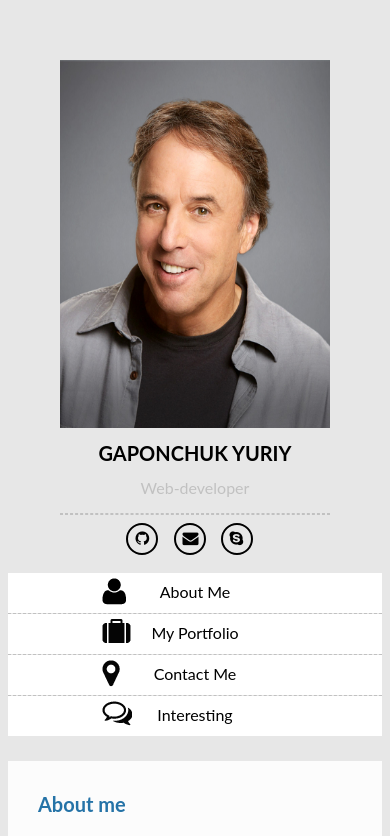
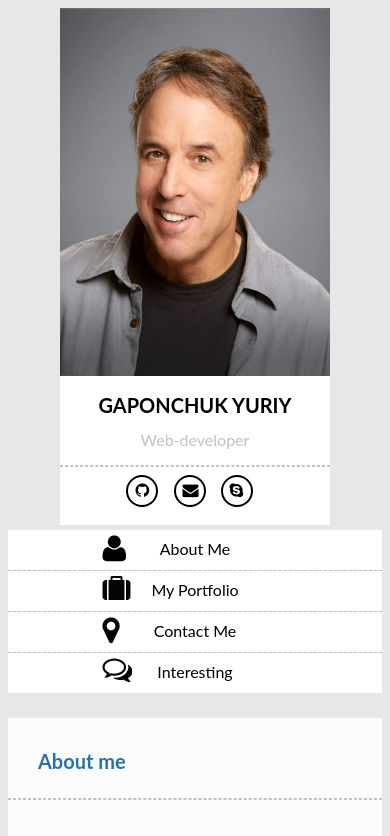
Before and after one commit to Gaponchuk/my-website, a plain HTML site: page index.html in a window 390 px wide. Shown: the top 836 px of the page. Drawn offline with nearby package versions, Linux system fonts and the light colour scheme.

Commit message:
error correction
transition + bg for my-card

```diff
--- a/css/style.css
+++ b/css/style.css
@@ -29,7 +29,7 @@ body {
   font-family: "Lato", serif;
   max-width: 270px;
   text-align: center;
-  margin-bottom: 30px;
+  margin-bottom: 10px;
   margin-right: 20px;
 }
 
@@ -38,9 +38,11 @@ body {
 }
 
 .my-card h1 {
+  margin-top: -3px;
   font-size: 20px;
   line-height: 18px;
   text-transform: uppercase;
+  padding-top: 20px;
 }
 
 .my-card p {
@@ -78,6 +80,10 @@ a i {
 
 .social a:hover i {
   color: #fff;
+}
+
+.bg-card {
+  background-color: #fff;
 }
 
 /*navigation*/
@@ -268,7 +274,13 @@ a i {
 }
 
 .skill .html-code {
+  width: 0%;
+  transition: 1s;
+}
+
+.html:hover .html-code {
   width: 70%;
+  transition: 1s;
 }
 
 .tt-html {
@@ -308,7 +320,7 @@ a i {
 }
 
 .tooltiptext {
-  visibility: hidden;
+/*  visibility: hidden;*/
   position: absolute;
   width: 50px;
   background-color: #2574a9;
@@ -331,9 +343,11 @@ a i {
   border-color: transparent #2574a9 transparent transparent;
 }
 
+/*
 .skills div:hover .tooltiptext {
   visibility: visible;
 }
+*/
 
 /*information about me and my advantages*/
 .description-topic {
@@ -722,10 +736,11 @@ a.load-more:hover {
 @media screen and (max-width: 900px) {
   .wrapper {
     display: block;
+    margin-top: 5px;
   }
   .my-card {
     display: block;
-    margin: 0 auto;
+    margin: 0 auto 5px auto;
   }
 }
 
--- a/index.html
+++ b/index.html
@@ -12,14 +12,16 @@
 <!--Information about me-->
    <div class="my-card">
     <img src="img/man.jpeg" width="270" height="368">
-    <h1>Gaponchuk Yuriy</h1>
-    <p>Web-developer</p>
-    <hr>
-    <section class="social">
+    <div class="bg-card">
+      <h1>Gaponchuk Yuriy</h1>
+      <p>Web-developer</p>
+      <hr>
+      <section class="social">
       <a href="https://github.com/Gaponchyk"><i class="fa fa-github" aria-hidden="true"></i></a>
       <a href="mailto:Gaponchykyn@gmail.com"><i class="fa fa-envelope" aria-hidden="true"></i></a>
       <a href="skype:?call"><i class="fa fa-skype" aria-hidden="true"></i></a>
-    </section>
+      </section>
+    </div>
     </div>
 <!-- Navigation-->
   <div class="main">
```
